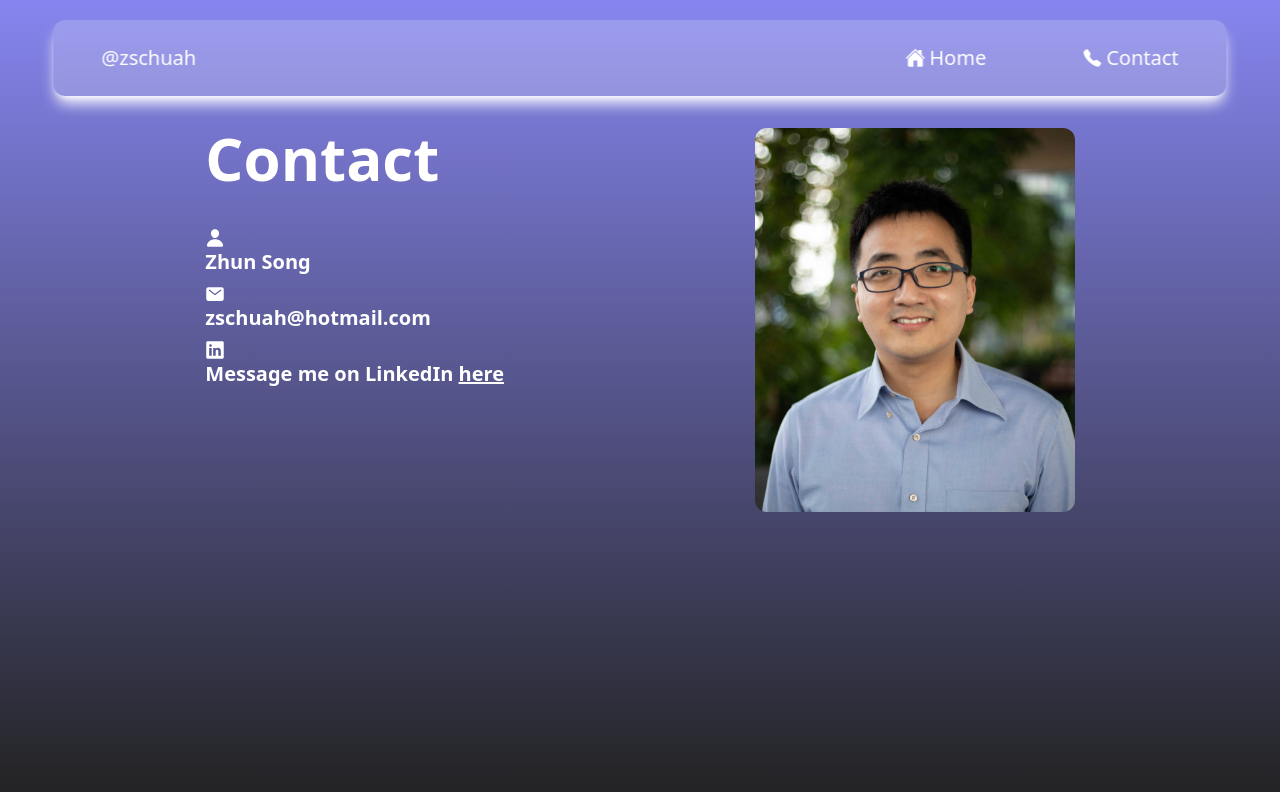
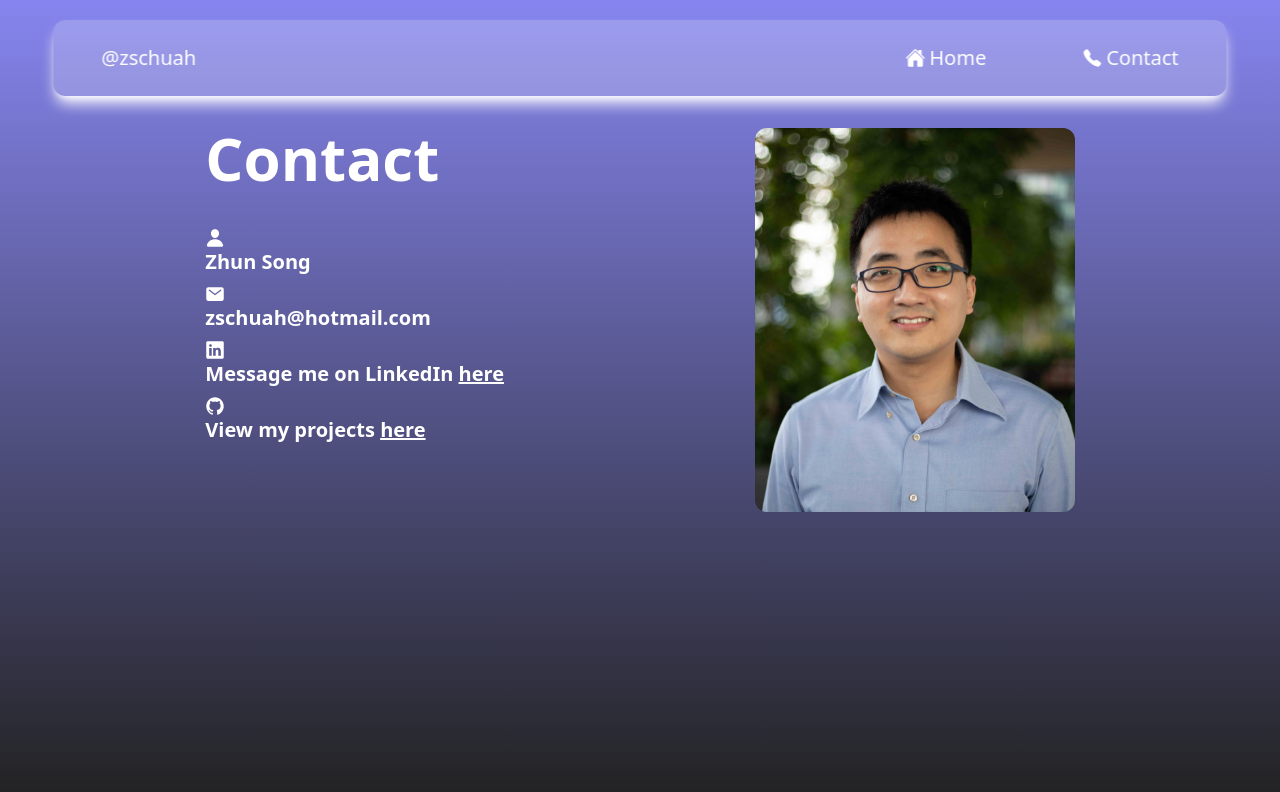
Before and after one commit to zschuah/portfolio, a React (Vite) app: page /contact in a window 1280 px wide. Shown: the top 792 px of the page. Built offline with nearby package versions, Linux system fonts and the light colour scheme.

Commit message:
edited contact and projects

```diff
--- a/src/assets/projects.ts
+++ b/src/assets/projects.ts
@@ -204,7 +204,7 @@ const projects = () => {
       id: "X24CUC",
       name: "PeepoBitcoin",
       frame: "vue",
-      desc: "Imagine tracking Bitcoin returns locally without logging into your account. All you need is your purchase price and amount.",
+      desc: "Tracks Bitcoin returns locally without logging into your account. All you need is your purchase price and amount.",
       year: 2021,
       url: "https://peepobitcoin.netlify.app/",
       descFull:
--- a/src/pages/Contact.tsx
+++ b/src/pages/Contact.tsx
@@ -1,4 +1,9 @@
-import { IoLogoLinkedin, IoMail, IoPerson } from "react-icons/io5";
+import {
+  IoLogoGithub,
+  IoLogoLinkedin,
+  IoMail,
+  IoPerson,
+} from "react-icons/io5";
 import { Link } from "react-router-dom";
 import { twMerge } from "tailwind-merge";
 import headshot from "../assets/headshot.png";
@@ -7,6 +12,7 @@ const Contact = () => {
   const NAME = "Zhun Song";
   const EMAIL = "zschuah@hotmail.com";
   const LINKEDIN = "https://www.linkedin.com/in/zhun-song-chuah-363b80192/";
+  const GITHUB = "https://github.com/zschuah";
 
   return (
     <div className="bg-gradient-to-b from-[#8685EF] to-[#222]">
@@ -39,6 +45,18 @@ const Contact = () => {
                 here
               </Link>
             </h4>
+            <h4>
+              <IoLogoGithub />
+              <span>View my projects </span>
+              <Link
+                className="underline cursor-pointer"
+                to={GITHUB}
+                target="_blank"
+                rel="noreferrer"
+              >
+                here
+              </Link>
+            </h4>
           </div>
         </div>
 
```
